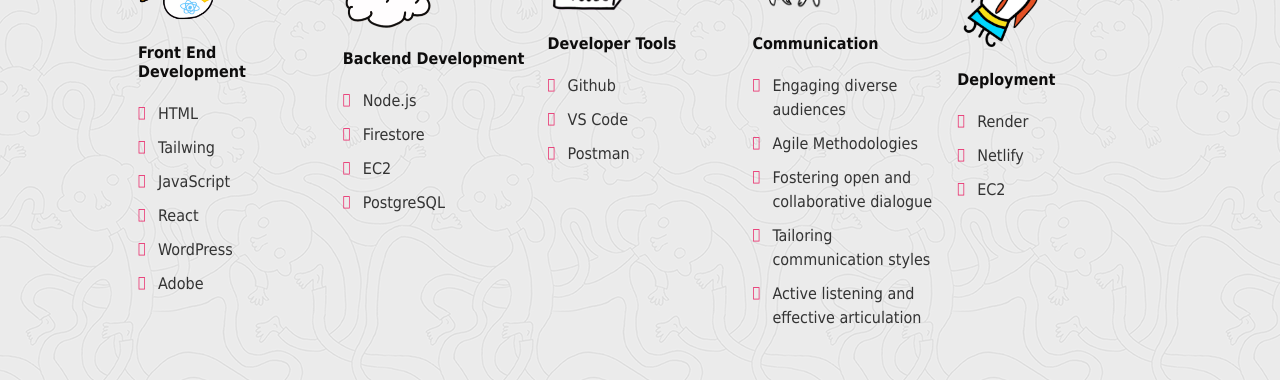
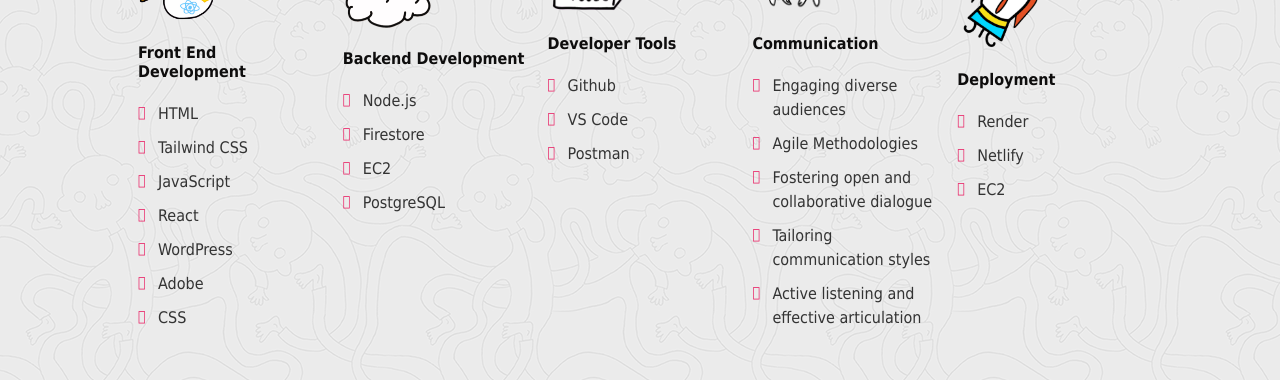
Before and after one commit to knsong1/KristinaSongPortfolio, a website: page index.html in a window 1280 px wide. Shown: the part 1300-1680 px from the top of the page. Drawn offline with Linux system fonts and the light colour scheme; files whose address does not match are found by name.

Commit message:
typos fixed

```diff
--- a/index.html
+++ b/index.html
@@ -113,11 +113,12 @@
                     <h4 class="title"><a href="">Front End Development</a></h4>
                     <ul class="no-style">
                         <li>HTML</li>
-                        <li>Tailwing</li>
+                        <li>Tailwind CSS</li>
                         <li>JavaScript</li>
                         <li>React</li>
                         <li>WordPress</li>
                         <li>Adobe</li>
+                        <li>CSS</li>
                     </ul>
                 </div>
                 <div class="projects-cards slide-animation left">
```
